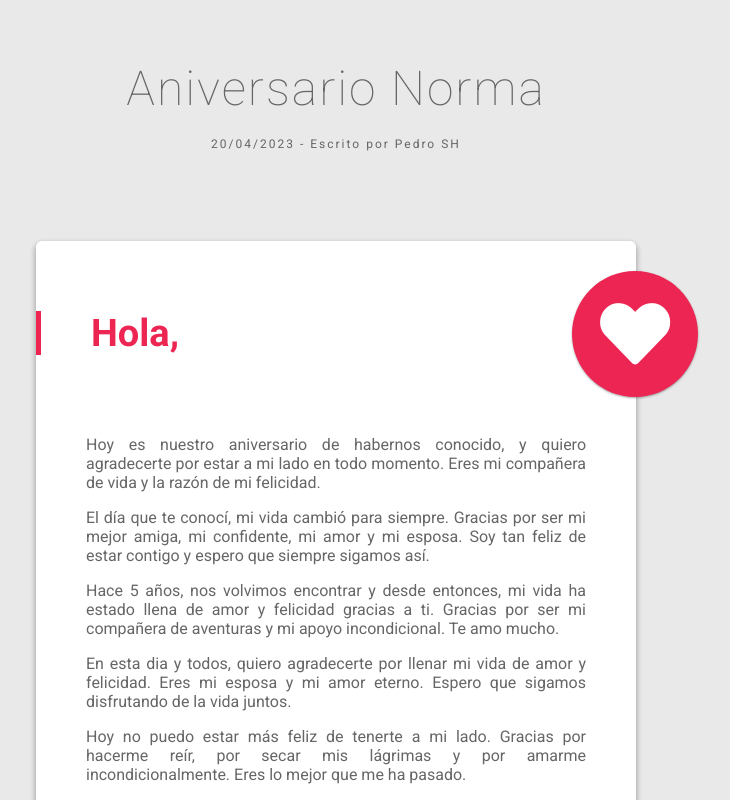
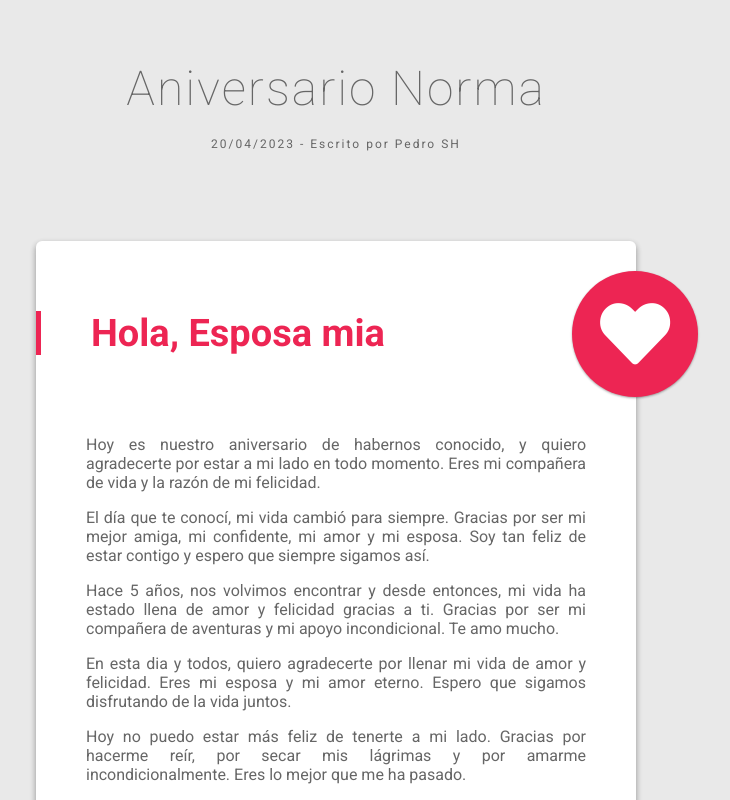
Before and after one commit to pedro172023/aniversario, a plain HTML site: page index.html in a window 1280 px wide. Shown: the top 800 px of the page, without its empty margins (304-1034 px from the left). Drawn offline with Linux system fonts and the light colour scheme; a web font is replaced by a local one.

Commit message:
Update index.html

```diff
--- a/index.html
+++ b/index.html
@@ -17,7 +17,7 @@
 <div class='container'>
   <div class='card'>
     <div class='title'>
-      <h1>Hola, </h1>
+      <h1>Hola, Esposa mia</h1>
     </div>
     <div class='heart-box'>
       <i class="fas fa-heart heart"></i>
```
